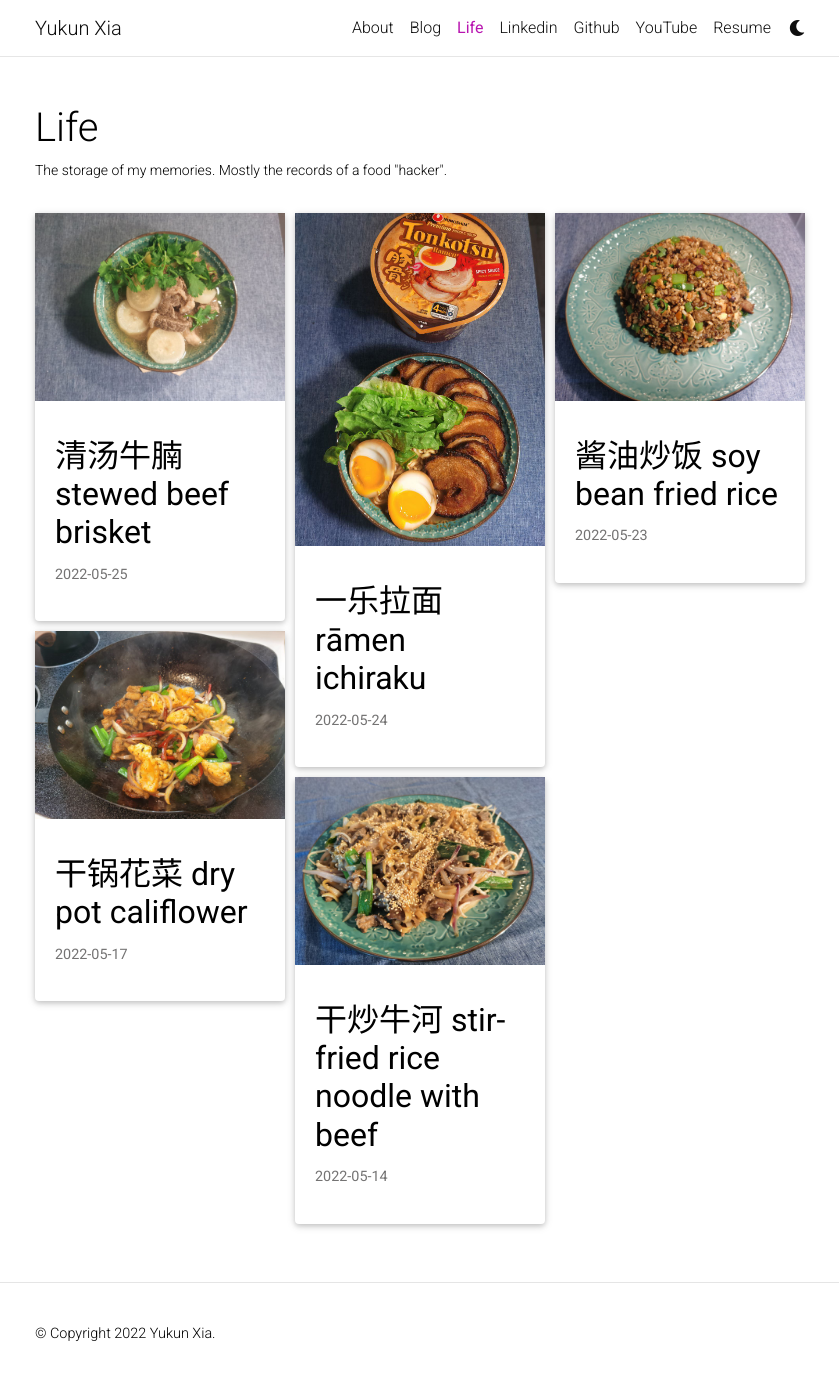
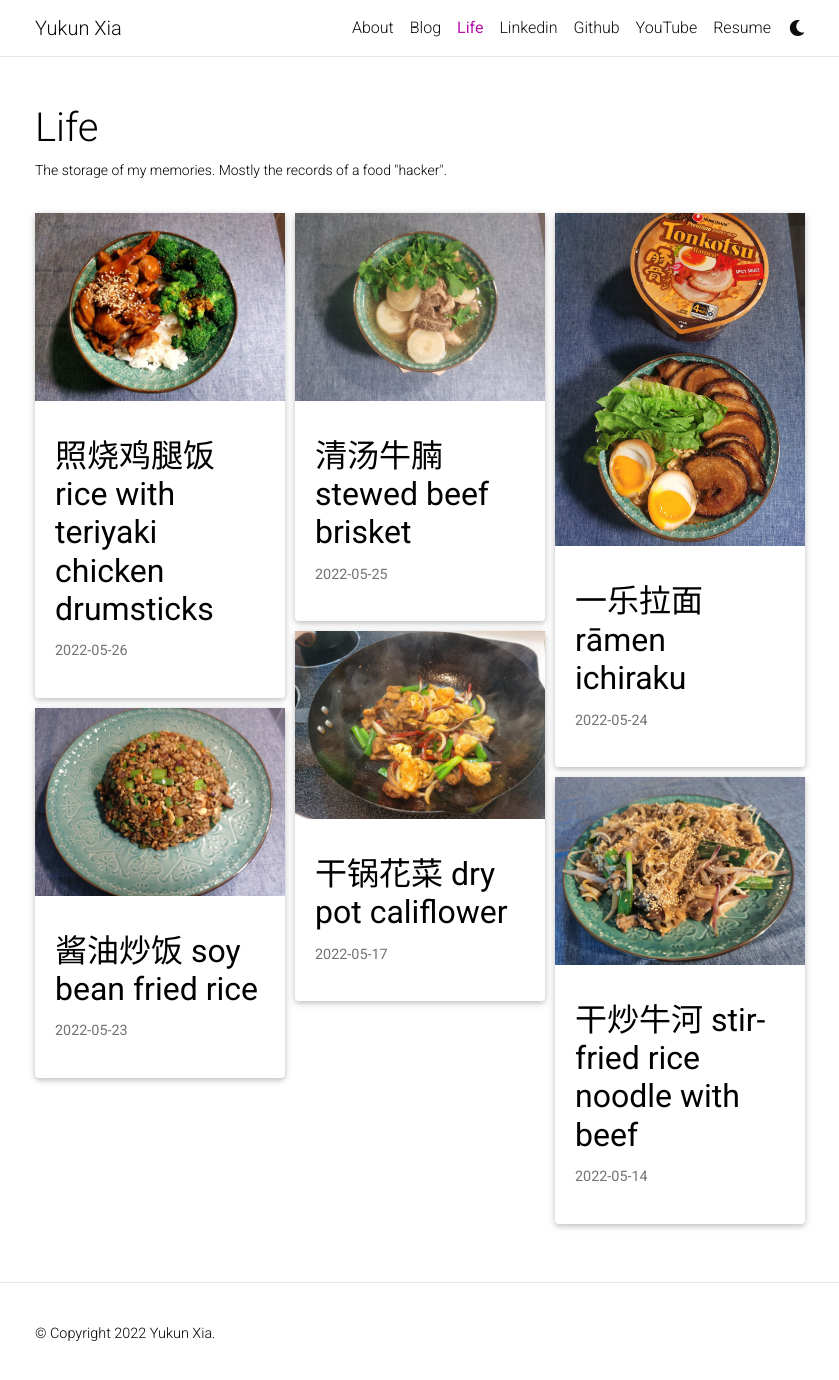
Before and after one commit to YukunXia/yukunxia.github.io, a Jekyll site: the page built from _pages/life.md, in a window 1280 px wide and 1384 px high. Shown: the top 1380 px of the window, without its empty margins (220-1059 px from the left). Built offline with Jekyll 4.4.1, drawn with Linux system fonts in a browser that asks for light colours; comment, search, counter and statistics services are not loaded; a style sheet for code colours, icons or effects is not loaded.

Commit message:
feat: add 2022-05-26 food

```diff
--- /dev/null
+++ b/_projects/2022-05-26-zhao-shao-ji-tui-fan.md
@@ -0,0 +1,36 @@
+---
+layout: page
+title: 照烧鸡腿饭 Rice with Teriyaki Chicken Drumsticks
+description: 2022-05-26
+img: assets/img/food/2022-05-26-zhao-shao-ji-tui-fan.jpg
+importance: 4
+category: food
+---
+
+<div class="row">
+    <div class="col-sm mt-3 mt-md-0">
+        {% include figure.html path="assets/img/food/2022-05-26-zhao-shao-ji-tui-fan.jpg" title="example image" class="img-fluid rounded z-depth-1" %}
+    </div>
+</div>
+<div class="caption">
+    照烧鸡腿饭，对参考视频的步骤稍作改变
+</div>
+<div class="caption">
+    Rice with Teriyaki Chicken Drumsticks
+</div>
+
+参考：
+
+Reference:
+
+- 一画美食
+
+<p align="center">
+  <iframe
+      src="https://www.youtube.com/embed/XTcBK7exKV0"
+      width="600"
+      height="450"
+      frameborder="0"
+      allowfullscreen="">
+  </iframe>
+</p>
```
Also changed, not shown: _projects/2022-05-24-yi-le-la-mian.md (+17 -2 lines), assets/img/food/2022-05-26-zhao-shao-ji-tui-fan.jpg (added).
